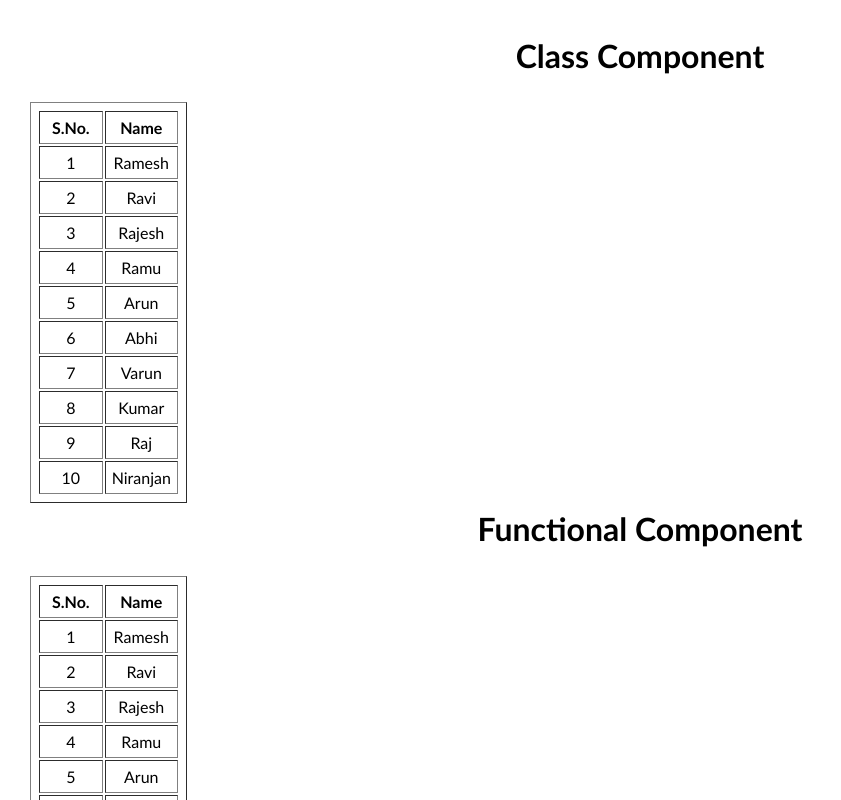
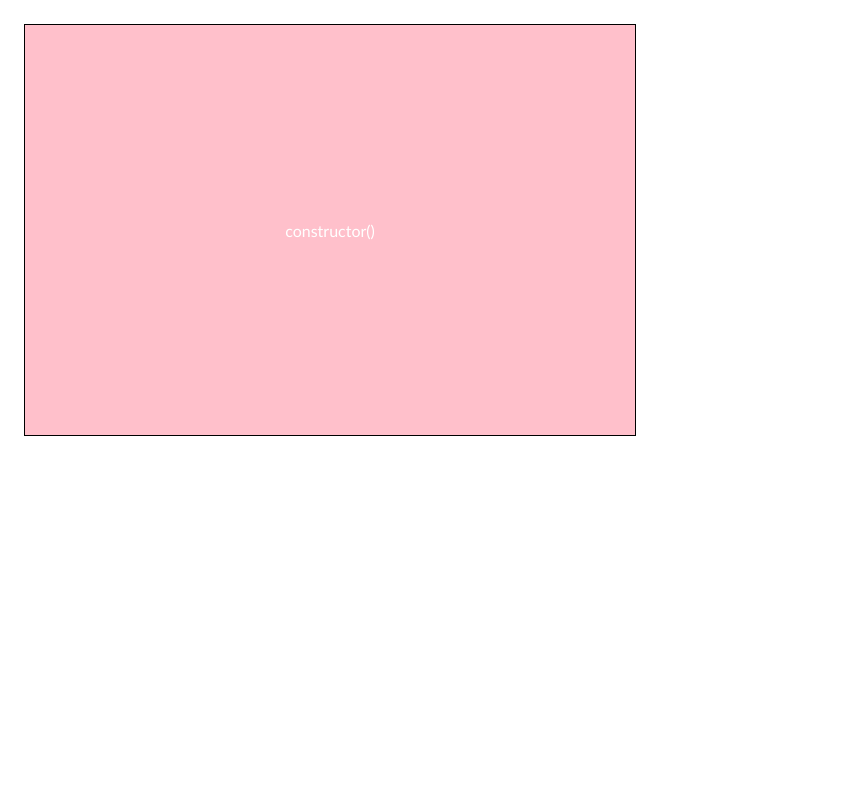
Before and after one commit to Sriharsha1103/AIIICSE, a React (Create React App) app in the folder my-app/: page / in a window 1280 px wide. Shown: the top 800 px of the page, without its empty margins (0-841 px from the left). Built offline with nearby package versions, Linux system fonts and the light colour scheme.

Commit message:
Added Life Cycle Methods: Mounting

```diff
--- a/my-app/src/App.js
+++ b/my-app/src/App.js
@@ -3,13 +3,15 @@ import './App.css';
 import DisplayArray from './components/DisplayArray/DisplayArray';
 import ChangeColor from './components/ClassComponents/ChangeColor';
 import Parent from './components/StatelessComponents/Parent';
+import Mounting from './components/ClassComponents/LifeCycle/Mounting';
 
 function App() {
   return (
     <div className="App">
       {/* <DisplayArray /> */}
       {/* <ChangeColor /> */}
-      <Parent />
+     {/*  <Parent /> */}
+     <Mounting color='white'/>
     </div>
   );
 }
--- /dev/null
+++ b/my-app/src/components/ClassComponents/LifeCycle/Mounting.js
@@ -0,0 +1,39 @@
+import React, { Component } from "react";
+import "./myStyles.css";
+export class Mounting extends Component {
+
+  constructor(props) {
+    super(props);
+    console.log("In Constructor function");
+    this.state = {
+      color: "gray",
+      backgroundColor: "black",
+    };
+  }
+
+  static getDerivedStateFromProps(props, state){
+    return {color: props.color}
+  }
+
+  render() {
+    return (
+      <div
+        className="container box"
+        style={{
+          color: this.state.color,
+          backgroundColor: this.state.backgroundColor,
+        }}
+      >
+        constructor()
+      </div>
+    );
+  }
+
+  componentDidMount(){
+    setTimeout(()=>{
+      this.setState({backgroundColor: 'pink'})
+    },5000)
+  }
+}
+
+export default Mounting;
--- /dev/null
+++ b/my-app/src/components/ClassComponents/LifeCycle/myStyles.css
@@ -0,0 +1,10 @@
+.container{
+    padding: 5px;
+    display:flex;
+    align-items: center;
+}
+.box{
+    width: 600px;
+    height: 400px;
+    border: 1px solid black;
+}
```
Also changed, not shown: 1 other file (tests, documents, lock files or other folders).
